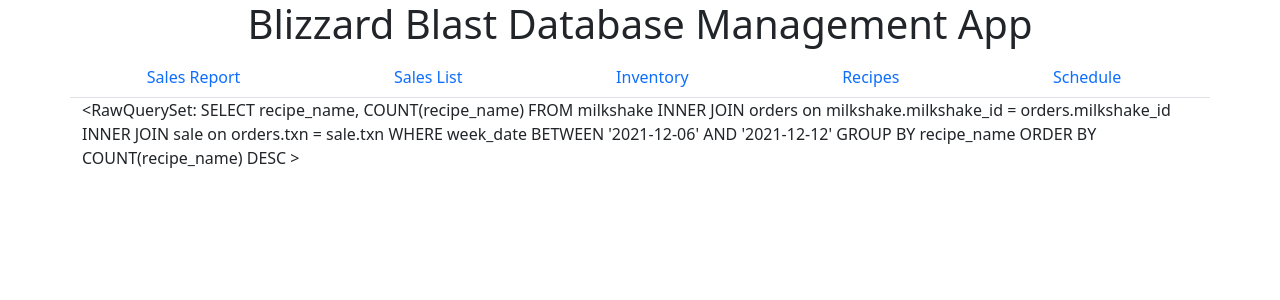
After one commit to CoruscareGames/BlizzardBlast, a Django app: page /report/ in a window 1280 px wide. The commit adds this page. Shown: the top 300 px of the page. Run offline with Django 3.2, Linux system fonts and the light colour scheme; some libraries are stand-ins or nearby versions.

Commit message:
Initial Commit for Reports Feature

```diff
--- a/Database_Manager/templates/Database_Manager/base.html
+++ b/Database_Manager/templates/Database_Manager/base.html
@@ -11,7 +11,7 @@
     <header>
         <h1 class="container d-flex justify-content-center">Blizzard Blast Database Management App</h1>
         <nav class="container nav nav-tabs nav-fill bg-white">
-            <a class="nav-link" href="{% url 'manage_home' %}">New Sale</a>
+            <a class="nav-link" href="{% url 'manage_report' %}">Sales Report</a>
             <a class="nav-link" href="{% url 'manage_sales_list' %}">Sales List</a>
             <a class="nav-link" href="{% url 'manage_inventory' %}">Inventory</a>
             <a class="nav-link" href="{% url 'manage_recipes' %}">Recipes</a>
--- /dev/null
+++ b/Database_Manager/templates/Database_Manager/report.html
@@ -0,0 +1,9 @@
+{% extends "Database_Manager/base.html" %}
+
+{% block title %}
+    New Sale
+{% endblock title %}
+
+{% block content %}
+    {{ milkshake }}
+{% endblock content %}
--- a/Database_Manager/urls.py
+++ b/Database_Manager/urls.py
@@ -2,7 +2,7 @@ from django.urls import path
 from . import views
 
 urlpatterns = [
-    path('', views.new_sale, name='manage_home'),
+    path('report/', views.report, name='manage_report'),
     path('inventory/', views.inventory, name='manage_inventory'),
     path('recipes/', views.recipes, name='manage_recipes'),
     path('schedule/', views.schedule, name='manage_schedule'),
--- a/Database_Manager/views.py
+++ b/Database_Manager/views.py
@@ -3,12 +3,33 @@ from django.http import HttpResponse, HttpResponseRedirect
 from .models import *
 from .forms import *
 
+# Form views
+
+
+
 # Select views
-def new_sale(request):
-    return render(request, 'Database_Manager/new_sale.html')
+def report(request):
+    context = {
+        'milkshake': Milkshake.objects.raw('''SELECT	recipe_name,
+                                                    COUNT(recipe_name)
+                                            FROM	milkshake
+                                            INNER JOIN orders on milkshake.milkshake_id = orders.milkshake_id
+                                            INNER JOIN sale on orders.txn = sale.txn
+                                            WHERE	week_date BETWEEN '2021-12-06' AND '2021-12-12'
+                                            GROUP BY recipe_name
+                                            ORDER BY COUNT(recipe_name) DESC
+                                            ''')
+    }
+    return render(request, 'Database_Manager/report.html', context)
 
 
 # List views
+def sales_list(request):
+    context = {
+        'sale': Sale.objects.all().order_by('-txn')
+    }
+    return render(request, 'Database_Manager/sales_list.html', context)
+
 def inventory(request):
     context = {
         'ingredient': Ingredient.objects.raw(''' SELECT	ingredient_name,
@@ -18,13 +39,6 @@ def inventory(request):
                                                 ORDER BY stock, ingredient_name''')
     }
     return render(request, 'Database_Manager/inventory.html', context)
-
-
-def sales_list(request):
-    context = {
-        'sale': Sale.objects.all().order_by('-txn')
-    }
-    return render(request, 'Database_Manager/sales_list.html', context)
 
 
 def recipes(request):
```
Also changed, not shown: Database_Manager/templates/Database_Manager/employees.html (deleted, +0 -25 lines), Database_Manager/templates/Database_Manager/new_sale.html (deleted, +0 -22 lines).
